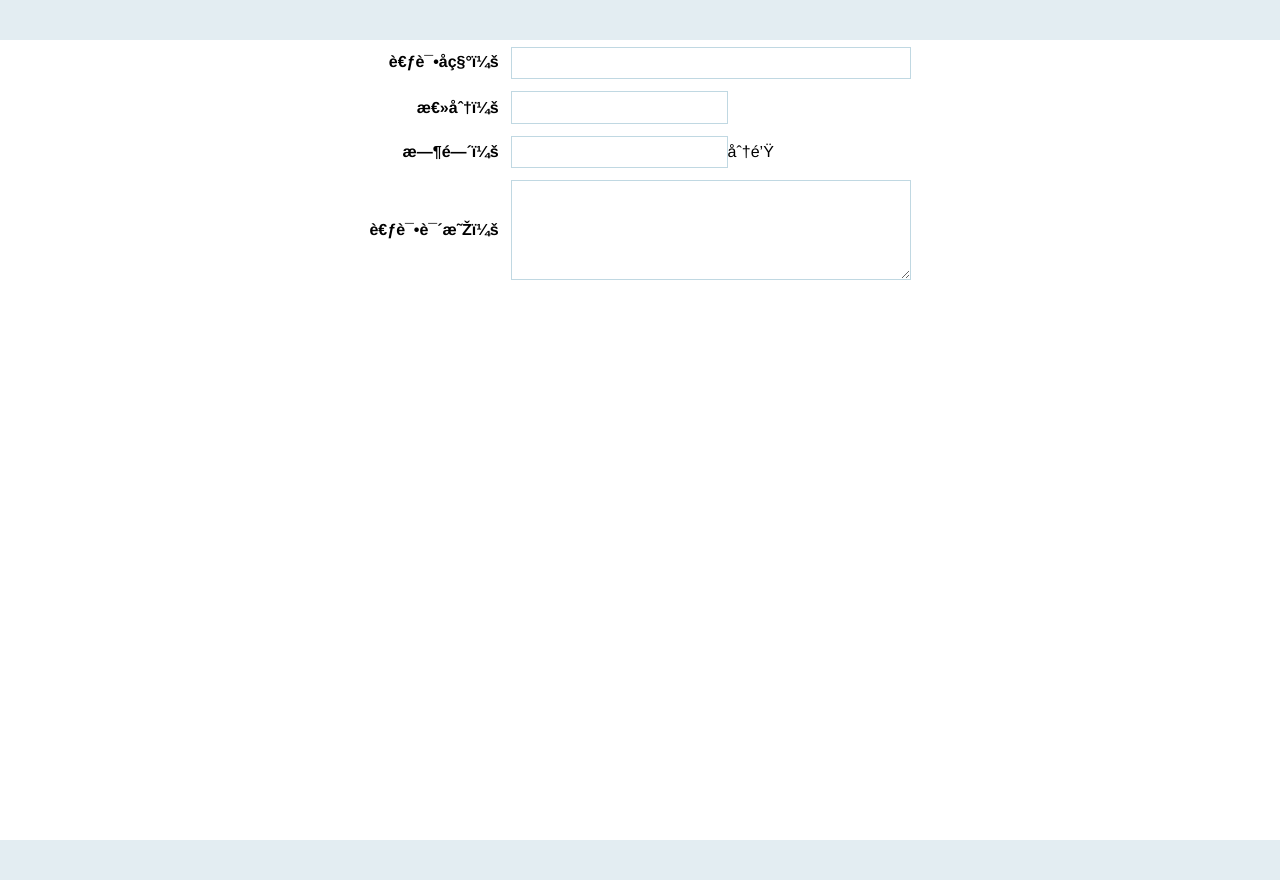
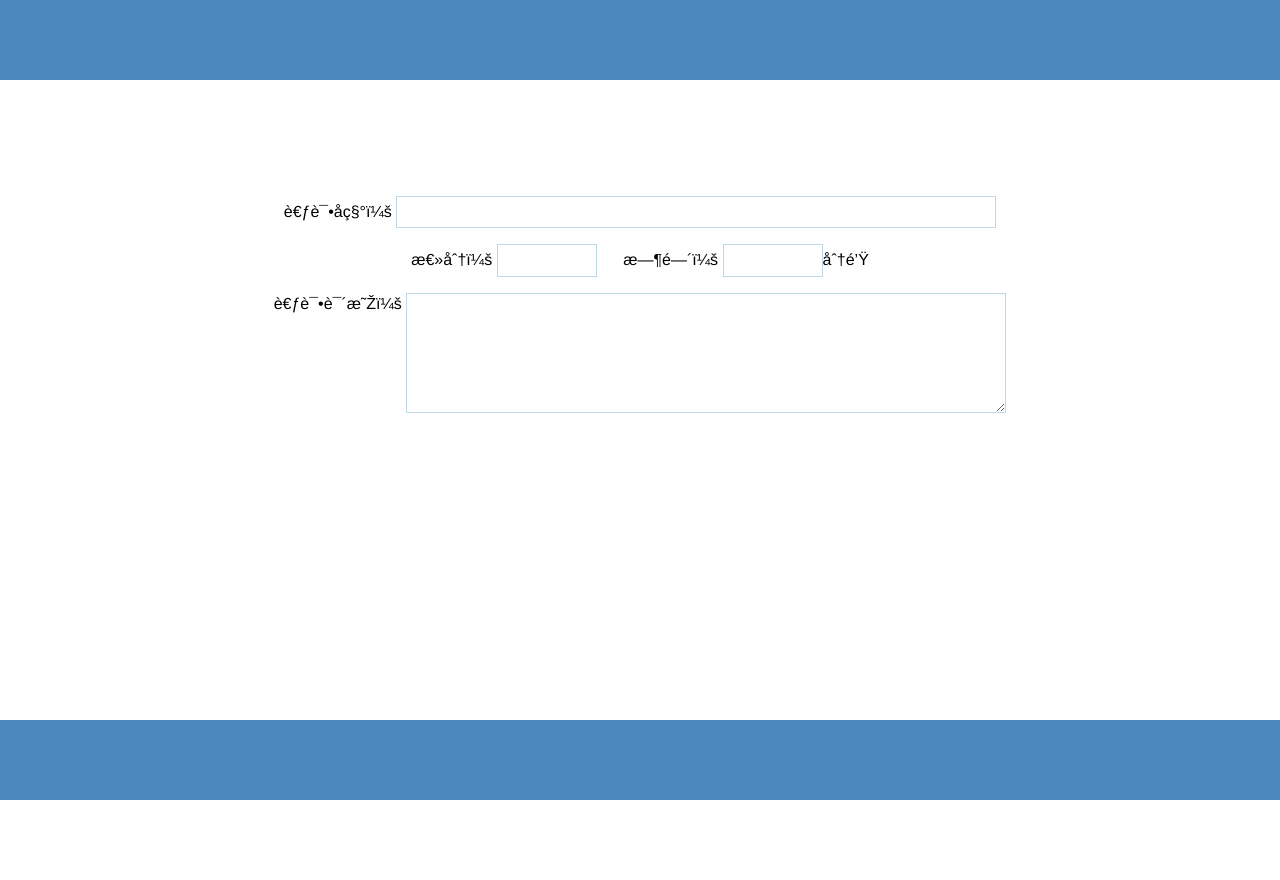
Before and after one commit to RichardWuTry/Utility, a PHP site: page /DbName/Tpl/Exam/create.html in a window 1280 px wide. After the commit the page ends 800 px from the top, so only its background shows below. Run offline with PHP 8.4, Linux system fonts and the light colour scheme.

Commit message:
update Exam/create

```diff
--- a/Tpl/Exam/create.html
+++ b/Tpl/Exam/create.html
@@ -6,25 +6,28 @@
 		font-size: 16px;
 	}
 
-	#content {
+	html, body {
 		height: 100%;
 	}
 
 	header, footer {
-		background-color: #E3EDF2;
-		height: 40px;
+		background-color: #4C88BE;
+		height: 10%;
+		min-height: 35px;
 	}
 
-	table {
-		margin: 0 auto;
+	#content {
+		height: 80%;
+		min-height: 300px;
 	}
 
-	th,td {
-		padding: 5px;
+	form {
+		text-align: center;
+		padding-top: 100px;
 	}
 
-	th {
-		text-align: right;
+	p label[for="exam_desc"] {
+		vertical-align: top;
 	}
 
 	input, textarea {
@@ -35,11 +38,15 @@
 	}
 
 	.long {
-		width: 400px;
+		width: 600px;
 	}
 
-	.wide {
-		height: 100px;
+	.short {
+		width: 100px;
+	}
+
+	.high {
+		height: 120px;
 	}
 </style>
 </head>
@@ -47,24 +54,22 @@
 	<header>
 	</header>
 	<section id="content">
-		<table>
-			<tr>
-				<th>考试名称：</th>
-				<td><input type="text" name="exam_name" class="long" /></td>
-			</tr>
-			<tr>
-				<th>总分：</th>
-				<td><input type="text" name="total_score" /></td>
-			</tr>
-			<tr>
-				<th>时间：</th>
-				<td><input type="text" name="total_mins" />分钟</td>
-			</tr>
-			<tr>
-				<th>考试说明：</th>
-				<td><textarea name="exam_desc" class="long wide"></textarea></td>
-			</tr>
-		</table>
+		<form>
+		<p>
+			<label for="exam_name">考试名称：</label>
+			<input type="text" id="exam_name" name="exam_name" class="long" />
+		</p>
+		<p>
+			<label for="total_score">总分：</label>
+			<input type="text" id="total_score" name="total_score" class="short" />&nbsp;&nbsp;&nbsp;&nbsp;&nbsp;
+			<label for="total_mins">时间：</label>
+			<input type="text" id="total_mins" name="total_mins" class="short" />分钟
+		</p>
+		<p>
+			<label for="exam_desc">考试说明：</label>
+			<textarea id="exam_desc" name="exam_desc" class="long high"></textarea>
+		</p>
+		</form>
 	</section>
 	<footer>
 	</footer>
```
Also changed, not shown: Public/css/common.css (line endings or trailing spaces).
